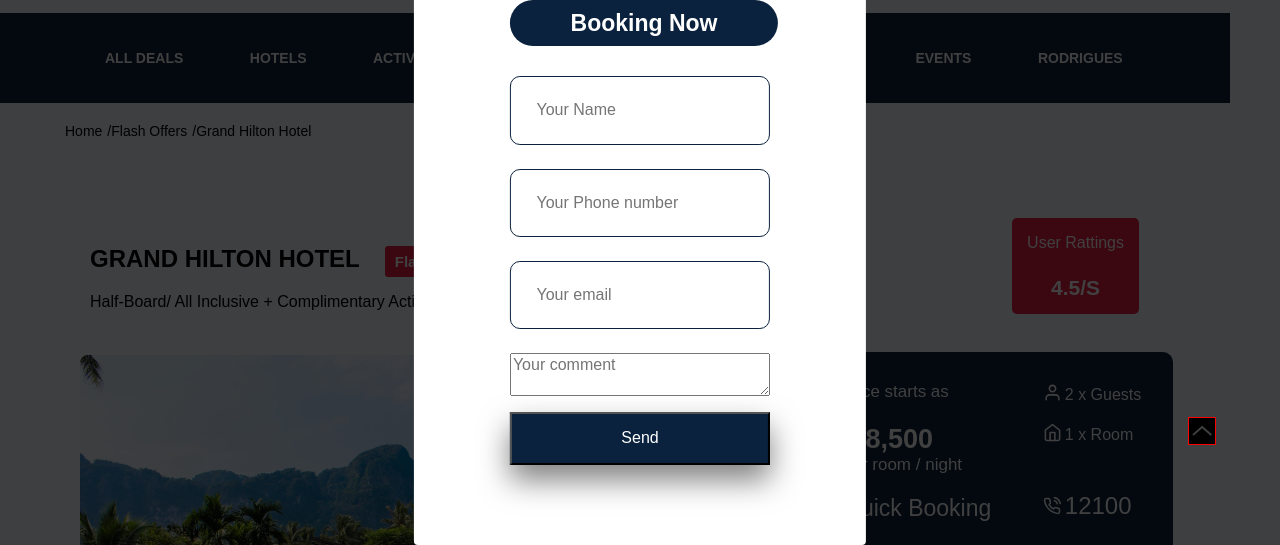
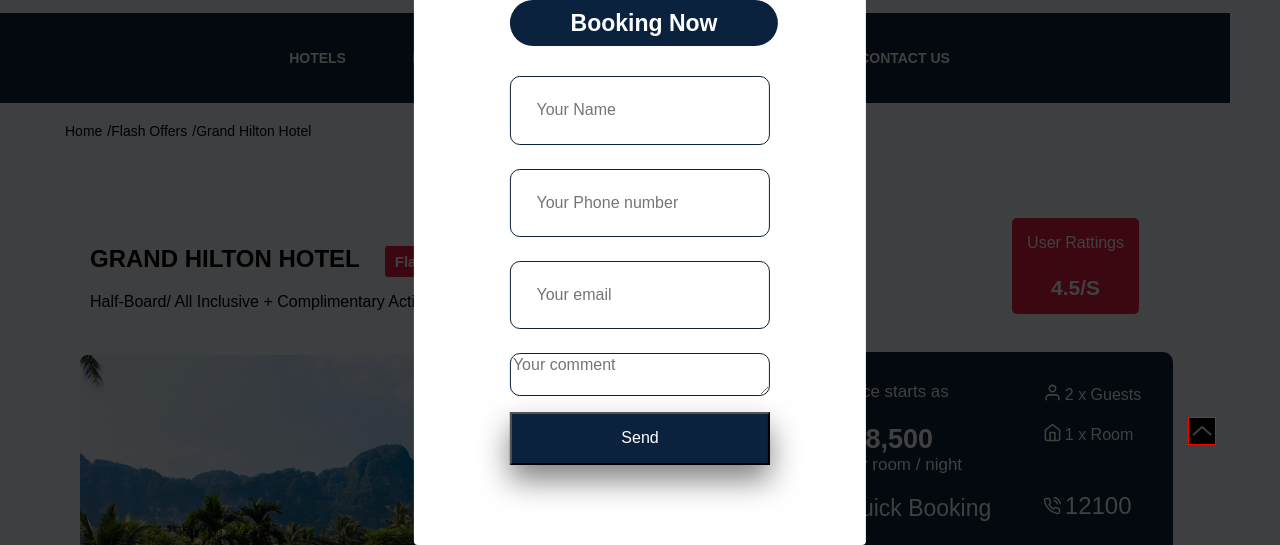
Before and after one commit to Heneros/hotel-booking, a website with bundled scripts: page src/index.html in a window 1280 px wide. Shown: the part 255-800 px from the top of the page. Built offline with nearby package versions, Linux system fonts and the light colour scheme; files whose address does not match are found by name.

Commit message:
menu updated

```diff
--- a/src/index.html
+++ b/src/index.html
@@ -74,26 +74,19 @@
         <ul class="menu-mobile__list" id="menu__nav">
             <li
              class="menu-mobile__item"
-            ><a class="menu-mobile__link"
-             ref="#!">All Deals</a></li>
+            ><a class="menu-mobile__link" href="#hotels">Hotels</a></li>
             <li
              class="menu-mobile__item"
-            ><a class="menu-mobile__link" ref="#!">Hotels</a></li>
+            ><a href="#reviews">Reviews</a></li>
             <li
              class="menu-mobile__item"
-            ><a ref="#!">Activities</a></li>
+            ><a class="menu-mobile__link" href="#subscribe-us">Subscribe Us</a></li>
             <li
              class="menu-mobile__item"
-            ><a class="menu-mobile__link" ref="#!">Hotel Day Packages</a></li>
+            ><a class="menu-mobile__link" href="#activities">Activities</a></li>
             <li
              class="menu-mobile__item"
-            ><a class="menu-mobile__link" ref="#!">Restaurants</a></li>
-            <li
-             class="menu-mobile__item"
-            ><a class="menu-mobile__link" ref="#!">Events</a></li>
-            <li
-             class="menu-mobile__item"
-            ><a class="menu-mobile__link" ref="#!">Rodrigues</a></li>
+            ><a class="menu-mobile__link" href="#contact-us">Contact Us</a></li>
         </ul>
     </div>
     </div>
@@ -305,7 +298,7 @@
     </section>
 </div>
 <div class="container">
-    <section class="other__offers">
+    <section id="hotels" class="other__offers">
         <h1>Other Packages</h1>
         <div class="container__offers">
             <div class="block__offer blue__haven">
@@ -397,7 +390,7 @@
     </section>
 </div>
 <div class="container">
-    <section class="guests__block">
+    <section class="guests__block" id="reviews">
         <h1>What people thinks about us</h1>
         <div class="slider-guests">
             <div class="slider__item">
@@ -438,7 +431,7 @@
 </div>
 
 
-    <div class="banner-newsletter">
+    <div class="banner-newsletter" id="subscribe-us">
         <div class="layer">
             <div class="container">
                 <div class="content__newsletter">
@@ -457,7 +450,7 @@
         </div>
     </div>
 
-    <section class="other-activities">
+    <section class="other-activities" id="activities">
          <div class="container">
              <h1>Other Activities</h1>
              <div class="block__activity">
@@ -606,7 +599,7 @@
                          </p>
                         </div>
                      </div>
-    <div class="footer-contact__information">
+    <div id="contact-us" class="footer-contact__information">
         <h2 class="title__contact-form">
             Send us a message
         </h2>
@@ -661,7 +654,7 @@
 							<input type="text" name=name placeholder="Your Name" required>
 							<input type=text name=phone placeholder="Your Phone number" required>
 							<input type=text name=email placeholder="Your email">
-							<textarea name=message placeholder="Your comment" rows=2></textarea>
+							<textarea class="textarea__popup" name="message" placeholder="Your comment" rows=2></textarea>
 							<button class="button button-order">Send</button>
 						</div>
 					</div>
--- a/src/js/dev/main.js
+++ b/src/js/dev/main.js
@@ -6,5 +6,5 @@
 window.addEventListener('DOMContentLoaded', () =>{
       'use strict';
       modal();
-      scrolling('.pageup');
+      scrolling('.pageup', '.menu-mobile__link');
 });
--- a/src/sass/components/footer.scss
+++ b/src/sass/components/footer.scss
@@ -292,12 +292,15 @@
   bottom: 100px;
   right: 5%;
   z-index: 9999;
-
   cursor: pointer;
   border: 1px solid red;
   transition: 1s all;
 }
 
+.textarea__popup{
+    border: 1px solid #0A223D;
+    border-radius: 10px;
+}
 @media only screen and(max-width: 1200px){
     .social__media-block{
     //     flex-direction: row;
--- a/src/sass/components/header.scss
+++ b/src/sass/components/header.scss
@@ -144,6 +144,7 @@
     min-height: 70px;
     ul{
         list-style: none;
+        text-align: center;
         li{
       display: inline-block;
       padding: 33px 31px;
```
Also changed, not shown: build/css/style.css, build/index.html, build/js/main.js, src/sass/style.scss (line endings or trailing spaces), 1 other file.
